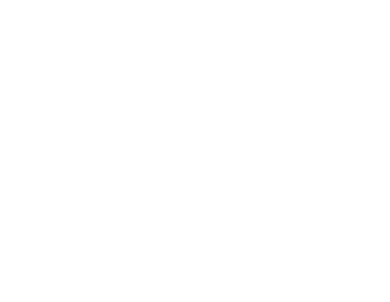
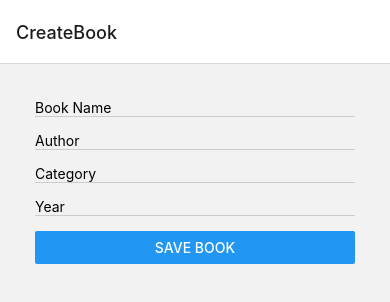
Before and after one commit to AndyGH86/proyecto-firebase-nodejs-react-native, a React Native app in the folder proyecto-app/: screen / in a window 390 px wide. Shown: the top 302 px of the page. Built offline with nearby package versions, Linux system fonts and the light colour scheme.

Commit message:
database added

```diff
--- a/proyecto-app/App.js
+++ b/proyecto-app/App.js
@@ -3,14 +3,19 @@ import { StyleSheet, Text, View } from 'react-native';
 import React from 'react';
 import { NavigationContainer } from '@react-navigation/native';
 import { createNativeStackNavigator } from '@react-navigation/native-stack';
+import BooksList from './vista/BooksList';
+import UpdateBook from './vista/UpdateBook';
+import CreateBook from './vista/CreateBook';
 
 const Stack = createNativeStackNavigator();
 
 
-function myStack() {
+function MyStack() {
   return(
   <Stack.Navigator>
-    <Stack.Screen />
+    <Stack.Screen name='CreateBook' component={CreateBook} />
+    <Stack.Screen name='BooksList' component={BooksList} />
+    <Stack.Screen name='UpdateBook' component={UpdateBook} />
   </Stack.Navigator>
 
   )
@@ -19,6 +24,8 @@ function myStack() {
 export default function App() {
   return (
     <NavigationContainer>
+
+      <MyStack />
 
     </NavigationContainer>
   );
--- a/proyecto-app/package.json
+++ b/proyecto-app/package.json
@@ -14,6 +14,7 @@
     "@react-navigation/native-stack": "^6.9.26",
     "expo": "^50.0.17",
     "expo-status-bar": "~1.11.1",
+    "firebase": "^10.11.0",
     "react": "18.2.0",
     "react-dom": "18.2.0",
     "react-native": "0.73.6",
--- a/proyecto-app/vista/vistalibors.js
+++ b/proyecto-app/vista/BooksList.js
@@ -1,5 +1,5 @@
 import React from "react";
-import { View, Text } from "react-native";
+import { Text, View } from "react-native";
 
 const BooksList = () => {
     return(
@@ -11,3 +11,5 @@ const BooksList = () => {
 
 
 }
+
+export default BooksList
--- /dev/null
+++ b/proyecto-app/vista/CreateBook.js
@@ -0,0 +1,63 @@
+import React, { useState } from "react";
+import { Text, View, TextInput, ScrollView, StyleSheet, Button } from "react-native";
+
+const CreateBook = () => {
+    const [newBook, setNewBook] = useState({
+        name: '',
+        author: '',
+        category: '',
+        year: '',
+    })
+
+    const handleChangeText = (name, value) => {
+        setNewBook({ ...newBook, [name]: value})
+    }
+
+    return(
+        <ScrollView style={styles.container}>
+        <View style={styles.inputGroup}>
+            <TextInput
+            placeholder="Book Name"
+            onChangeText={(value) =>  handleChangeText('name', value)}/>
+        </View>
+        <View style={styles.inputGroup}>
+            <TextInput
+            placeholder="Author"
+            onChangeText={(value) =>  handleChangeText('author', value)} />
+        </View>
+        <View style={styles.inputGroup}>
+            <TextInput
+            placeholder="Category"
+            onChangeText={(value) =>  handleChangeText('category', value)}/>
+        </View>
+        <View style={styles.inputGroup}>
+            <TextInput
+            placeholder="Year"
+            onChangeText={(value) =>  handleChangeText('year', value)}/>
+        </View>
+        <View>
+            <Button title="Save Book" onPress={() => console.log(newBook)} />
+        </View>
+        </ScrollView>
+
+    )
+
+
+}
+
+const styles = StyleSheet.create({
+    container: {
+        flex: 1,
+        padding: 35
+    },
+    inputGroup: {
+      flex: 1,
+      padding: 0,
+      marginBottom: 15,
+      borderBottomWidth: 1,
+      borderBottomColor: '#cccccc'
+    },
+  });
+
+
+export default CreateBook
--- /dev/null
+++ b/proyecto-app/vista/UpdateBook.js
@@ -0,0 +1,15 @@
+import React from "react";
+import { Text, View } from "react-native";
+
+const UpdateBook = () => {
+    return(
+        <View>
+            <Text>Books Update</Text>
+        </View>
+
+    )
+
+
+}
+
+export default UpdateBook
```
Also changed, not shown: proyecto-app/database/firebase.js (added), proyecto-app/vista/editlibro.js (deleted), 1 other file (tests, documents, lock files or other folders).
